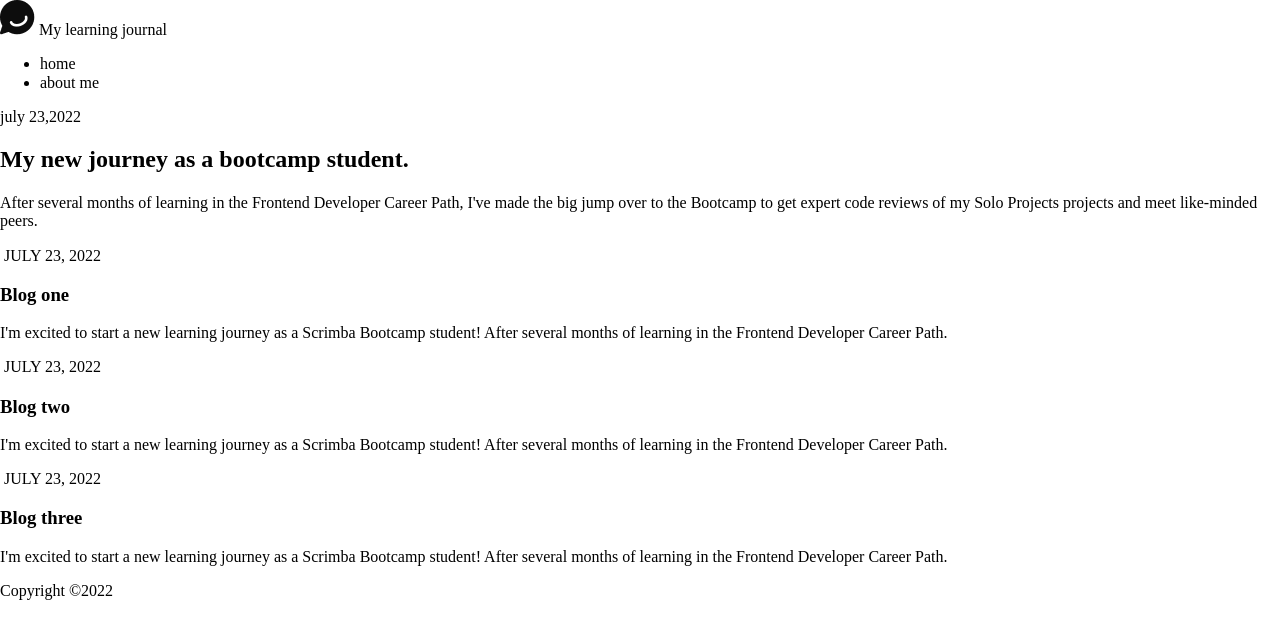
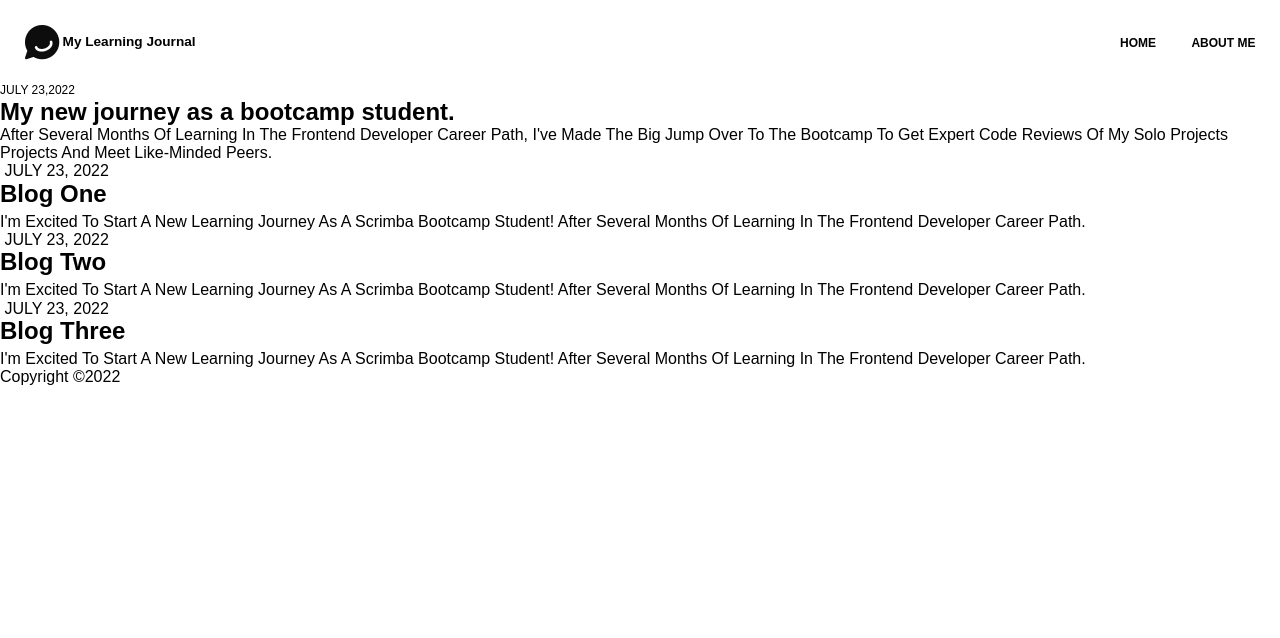
Before and after one commit to rash0x6964/scrimba, a website built with Vite: page learning-journal/index.html in a window 1280 px wide. Built offline with nearby package versions, Linux system fonts and the light colour scheme.

Commit message:
add some style

```diff
--- a/learning-journal/css/style.css
+++ b/learning-journal/css/style.css
@@ -1,5 +1,77 @@
-html,
-body {
+* {
     margin: 0;
     padding: 0;
+    box-sizing: border-box;
+    font-family: 'Source Sans 3', sans-serif;
+    list-style: none;
 }
+
+header {
+    display: flex;
+    justify-content: space-between;
+    padding: 1.538em;
+    align-items: center;
+}
+
+#logo {
+    display: flex;
+    justify-content: center;
+    align-items: center;
+    gap: 3px;
+}
+
+#logo > span {
+    font-size: 0.85rem;
+    text-transform: capitalize;
+    font-weight: 700;
+}
+
+ul > li {
+    display: inline-block;
+    font-size: 0.75rem;
+    font-weight: 600;
+    margin-left: 2.58em;
+    text-transform: uppercase;
+}
+
+#heroPost {
+    color: white;
+    position: relative;
+}
+
+#heroPost > img {
+    width: 100%;
+    object-fit: cover;
+    position: relative;
+}
+
+#heroPost > div {
+    position: absolute;
+    left: 0;
+    bottom: 0;
+}
+
+.date {
+    font-size: 0.75rem;
+    font-weight: 400;
+    margin-bottom: 0.67em;
+    text-transform: uppercase;
+}
+
+#heroPost > div > h3, h3 {
+    font-size: 1.5rem;
+    font-weight: 700;
+    margin-bottom: 0.25em;
+    line-height: 108%;
+    text-transform: capitalize;
+}
+
+#heroPost > div > h3 {
+    font-size: 2rem;
+}
+
+.discription {
+    font-size: 1rem;
+    font-weight: 400;
+    text-transform: capitalize;
+}
```
